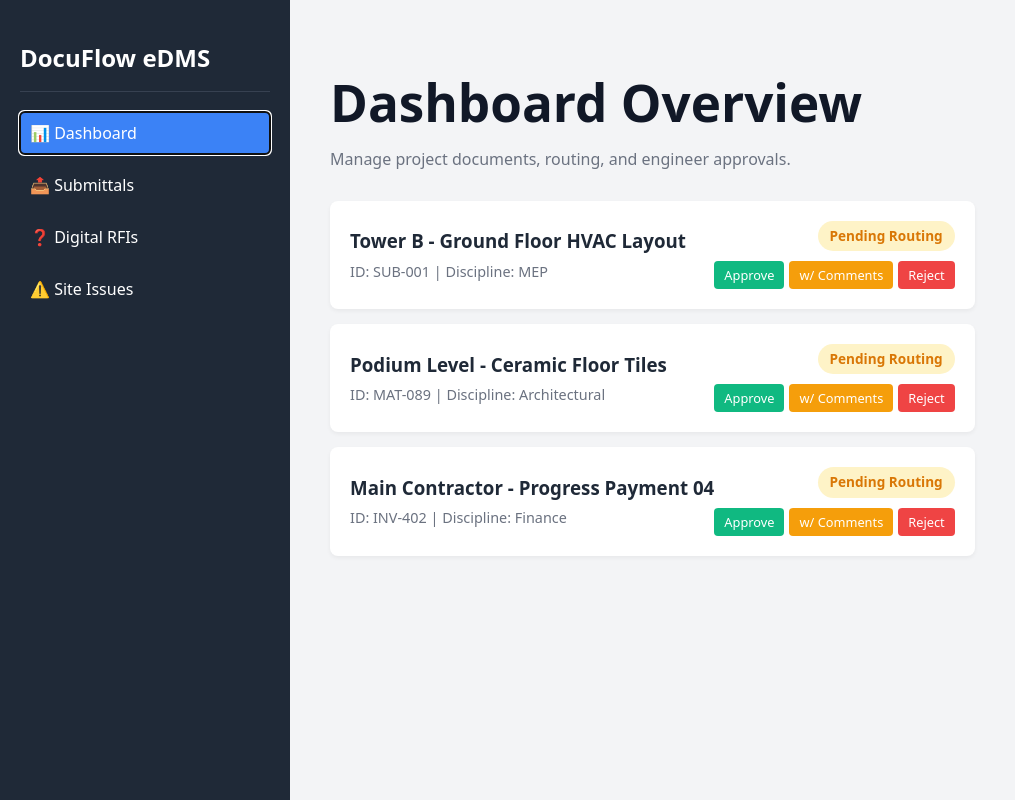
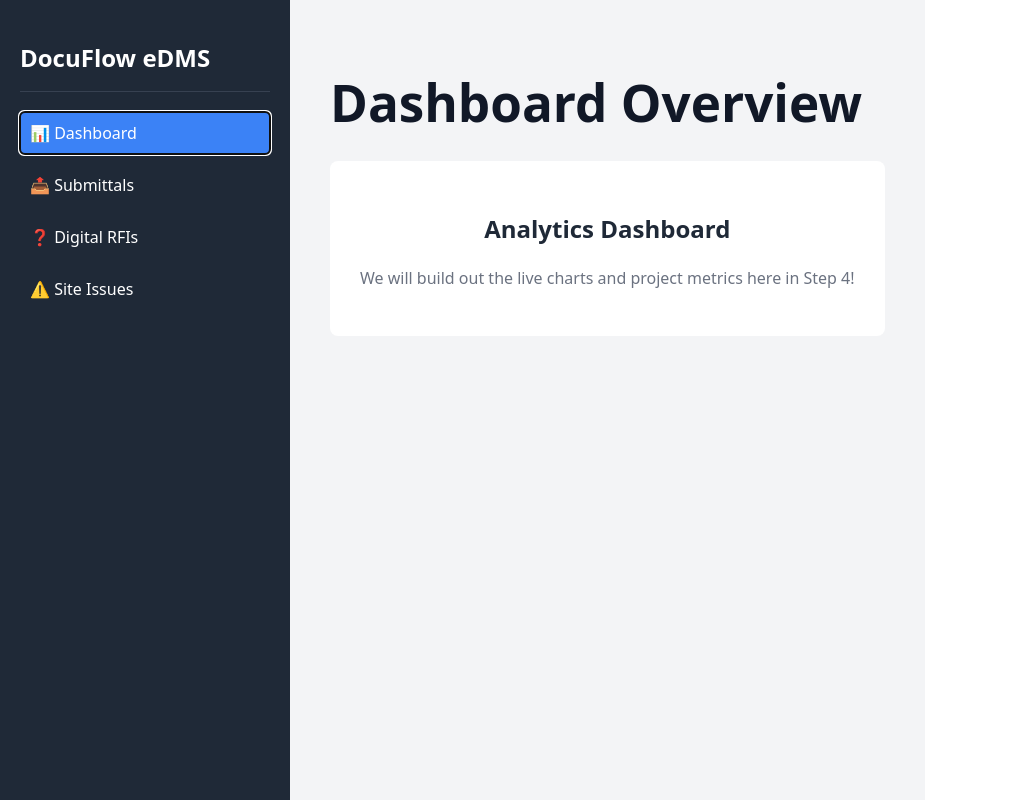
Before and after one commit to Eelessawi/docuflow-edms, a React (Vite) app: page / in a window 1280 px wide. Both pictures are taken after a click on the button "📊 Dashboard". Shown: the whole page, without its empty margins (0-1023 px from the left). Built offline with nearby package versions, Linux system fonts and the light colour scheme.

Commit message:
Added Digital RFI module and Conditional Rendering

```diff
--- a/src/App.jsx
+++ b/src/App.jsx
@@ -1,24 +1,30 @@
 import { useState } from 'react';
 import './index.css';
-import { incomingDocuments } from './data.js';
+// 1. We import BOTH arrays from your data file
+import { incomingDocuments, projectRFIs } from './data.js';
 
 function App() {
-  const [activeTab, setActiveTab] = useState('dashboard');
+  const [activeTab, setActiveTab] = useState('transmittals');
   const [documents, setDocuments] = useState(incomingDocuments);
+  // 2. We set up a new Whiteboard space specifically for RFIs
+  const [rfis, setRfis] = useState(projectRFIs);
 
-  // ⚙️ THE ENGINE: This handles the ACC Submittal Workflow
+  // Engine for Submittals
   function updateDocumentStatus(docId, newStatus) {
-    // 1. Loop through all documents on the whiteboard
     const updatedDocs = documents.map(doc => {
-      // 2. If this is the exact document the engineer clicked...
-      if (doc.id === docId) {
-        return { ...doc, status: newStatus }; // ...update its status!
+      if (doc.id === docId) return { ...doc, status: newStatus };
+      return doc;
+    });
+    setDocuments(updatedDocs);
   }
-      return doc; // Otherwise, leave it alone
+
+  // Engine for RFIs
+  function closeRFI(rfiId) {
+    const updatedRfis = rfis.map(rfi => {
+      if (rfi.id === rfiId) return { ...rfi, status: 'Closed' };
+      return rfi;
     });
-
-    // 3. Hand the updated list back to the React Whiteboard to redraw the screen
-    setDocuments(updatedDocs);
+    setRfis(updatedRfis);
   }
 
   return (
@@ -26,10 +32,7 @@ function App() {
 
       {/* SIDEBAR NAVIGATION */}
       <div style={{ width: '250px', backgroundColor: '#1f2937', color: 'white', padding: '20px' }}>
-        <h2 style={{ borderBottom: '1px solid #374151', paddingBottom: '15px', marginBottom: '20px' }}>
-          DocuFlow eDMS
-        </h2>
-
+        <h2 style={{ borderBottom: '1px solid #374151', paddingBottom: '15px', marginBottom: '20px' }}>DocuFlow eDMS</h2>
         <div style={{ display: 'flex', flexDirection: 'column', gap: '10px' }}>
           <button onClick={() => setActiveTab('dashboard')} style={{ padding: '10px', textAlign: 'left', backgroundColor: activeTab === 'dashboard' ? '#3b82f6' : 'transparent', color: 'white', border: 'none', borderRadius: '5px', cursor: 'pointer' }}>📊 Dashboard</button>
           <button onClick={() => setActiveTab('transmittals')} style={{ padding: '10px', textAlign: 'left', backgroundColor: activeTab === 'transmittals' ? '#3b82f6' : 'transparent', color: 'white', border: 'none', borderRadius: '5px', cursor: 'pointer' }}>📤 Submittals</button>
@@ -40,40 +43,59 @@ function App() {
 
       {/* MAIN CONTENT AREA */}
       <div style={{ flex: 1, padding: '40px', overflowY: 'auto' }}>
-        <h1 style={{ color: '#111827', marginBottom: '5px', textTransform: 'capitalize' }}>{activeTab} Overview</h1>
-        <p style={{ color: '#6b7280', marginBottom: '30px' }}>Manage project documents, routing, and engineer approvals.</p>
+        <h1 style={{ color: '#111827', marginBottom: '5px', textTransform: 'capitalize' }}>
+          {activeTab === 'transmittals' ? 'Submittals' : activeTab === 'rfis' ? 'Digital RFIs' : activeTab} Overview
+        </h1>
 
-        {/* ACC SUBMITTAL WORKFLOW LIST */}
-        <div style={{ display: 'flex', flexDirection: 'column', gap: '15px' }}>
+        {/* --- 🪄 CONDITIONAL RENDER: SUBMITTALS --- */}
+        {activeTab === 'transmittals' && (
+          <div style={{ display: 'flex', flexDirection: 'column', gap: '15px', marginTop: '30px' }}>
             {documents.map(doc => (
               <div key={doc.id} style={{ backgroundColor: 'white', padding: '20px', borderRadius: '8px', boxShadow: '0 2px 4px rgba(0,0,0,0.05)', display: 'flex', justifyContent: 'space-between', alignItems: 'center' }}>
-
                 <div>
                   <h3 style={{ margin: '0 0 5px 0', color: '#1f2937' }}>{doc.title}</h3>
                   <p style={{ margin: '0', color: '#6b7280', fontSize: '0.9rem' }}>ID: {doc.id} | Discipline: {doc.discipline}</p>
                 </div>
-
                 <div style={{ display: 'flex', flexDirection: 'column', alignItems: 'flex-end', gap: '10px' }}>
-                {/* The Status Badge dynamically changes color based on its text! */}
-                <span style={{
-                  backgroundColor: doc.status === 'Approved' ? '#d1fae5' : doc.status === 'Rejected' ? '#fee2e2' : '#fef3c7',
-                  color: doc.status === 'Approved' ? '#065f46' : doc.status === 'Rejected' ? '#991b1b' : '#d97706',
-                  padding: '5px 12px', borderRadius: '20px', fontSize: '0.85rem', fontWeight: 'bold'
-                }}>
-                  {doc.status}
-                </span>
-
-                {/* 🔌 THE WIRING: Buttons trigger the function and pass the specific ID and new status */}
+                  <span style={{ backgroundColor: doc.status === 'Approved' ? '#d1fae5' : doc.status === 'Rejected' ? '#fee2e2' : '#fef3c7', color: doc.status === 'Approved' ? '#065f46' : doc.status === 'Rejected' ? '#991b1b' : '#d97706', padding: '5px 12px', borderRadius: '20px', fontSize: '0.85rem', fontWeight: 'bold' }}>{doc.status}</span>
                   <div style={{ display: 'flex', gap: '5px' }}>
                     <button onClick={() => updateDocumentStatus(doc.id, 'Approved')} style={{ padding: '5px 10px', fontSize: '0.8rem', backgroundColor: '#10b981', color: 'white', border: 'none', borderRadius: '4px', cursor: 'pointer' }}>Approve</button>
                     <button onClick={() => updateDocumentStatus(doc.id, 'Approved w/ Comments')} style={{ padding: '5px 10px', fontSize: '0.8rem', backgroundColor: '#f59e0b', color: 'white', border: 'none', borderRadius: '4px', cursor: 'pointer' }}>w/ Comments</button>
                     <button onClick={() => updateDocumentStatus(doc.id, 'Rejected')} style={{ padding: '5px 10px', fontSize: '0.8rem', backgroundColor: '#ef4444', color: 'white', border: 'none', borderRadius: '4px', cursor: 'pointer' }}>Reject</button>
                   </div>
                 </div>
-
               </div>
             ))}
           </div>
+        )}
+
+        {/* --- 🪄 CONDITIONAL RENDER: RFIs --- */}
+        {activeTab === 'rfis' && (
+          <div style={{ display: 'flex', flexDirection: 'column', gap: '15px', marginTop: '30px' }}>
+            {rfis.map(rfi => (
+              <div key={rfi.id} style={{ backgroundColor: 'white', padding: '20px', borderRadius: '8px', borderLeft: rfi.status === 'Open' ? '5px solid #ef4444' : '5px solid #10b981', boxShadow: '0 2px 4px rgba(0,0,0,0.05)', display: 'flex', justifyContent: 'space-between', alignItems: 'center' }}>
+                <div>
+                  <h3 style={{ margin: '0 0 5px 0', color: '#1f2937' }}>{rfi.subject}</h3>
+                  <p style={{ margin: '0', color: '#6b7280', fontSize: '0.9rem' }}>ID: {rfi.id} | Contractor: {rfi.contractor} | Date: {rfi.dateSubmitted}</p>
+                </div>
+                <div style={{ display: 'flex', flexDirection: 'column', alignItems: 'flex-end', gap: '10px' }}>
+                  <span style={{ backgroundColor: rfi.status === 'Open' ? '#fee2e2' : '#d1fae5', color: rfi.status === 'Open' ? '#991b1b' : '#065f46', padding: '5px 12px', borderRadius: '20px', fontSize: '0.85rem', fontWeight: 'bold' }}>{rfi.status}</span>
+                  {rfi.status === 'Open' && (
+                    <button onClick={() => closeRFI(rfi.id)} style={{ padding: '5px 15px', fontSize: '0.85rem', backgroundColor: '#3b82f6', color: 'white', border: 'none', borderRadius: '4px', cursor: 'pointer' }}>Mark as Closed</button>
+                  )}
+                </div>
+              </div>
+            ))}
+          </div>
+        )}
+
+        {/* --- 🪄 CONDITIONAL RENDER: DASHBOARD --- */}
+        {activeTab === 'dashboard' && (
+          <div style={{ marginTop: '30px', padding: '30px', backgroundColor: 'white', borderRadius: '8px', textAlign: 'center', color: '#6b7280' }}>
+            <h2 style={{ color: '#1f2937' }}>Analytics Dashboard</h2>
+            <p>We will build out the live charts and project metrics here in Step 4!</p>
+          </div>
+        )}
 
       </div>
     </div>
```
Lines whose indentation alone changed are shown as unchanged.
